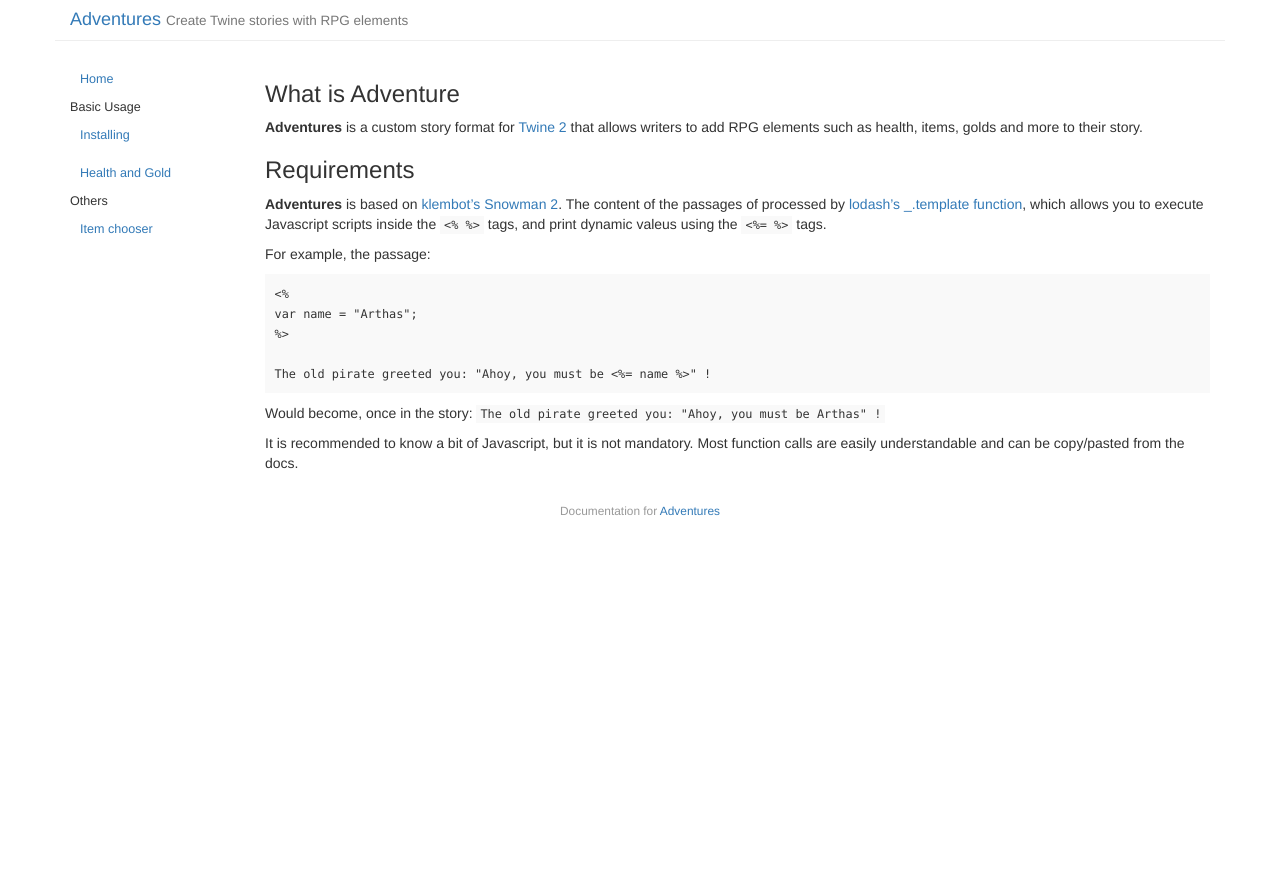
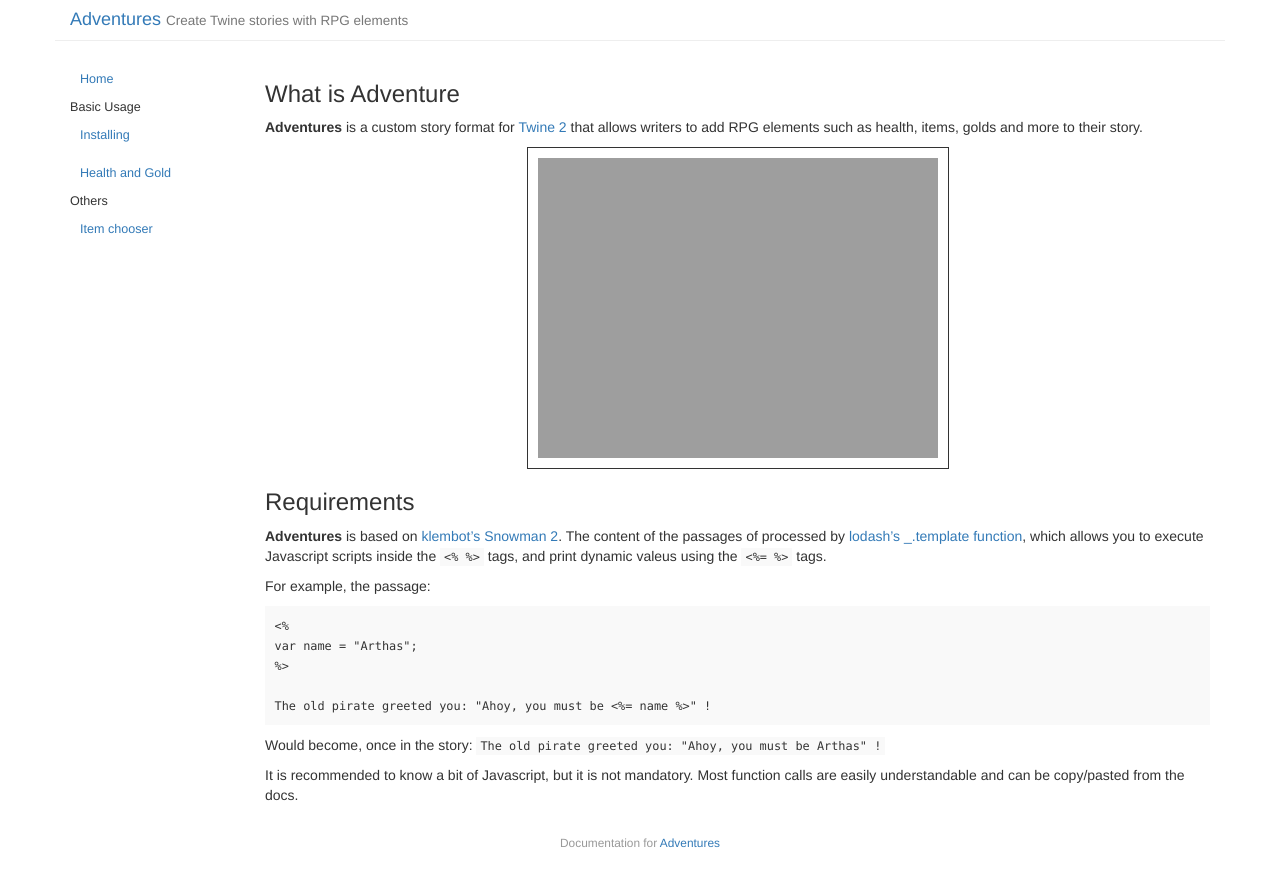
Before and after one commit to Longwelwind/adventures, a Jekyll site: the page built from docs/index.md, in a window 1280 px wide. Shown: the top 887 px of the page. Built offline with Jekyll 4.4.1, drawn with Linux system fonts in a browser that asks for light colours.

Commit message:
Add an image to the home page

```diff
--- a/docs/index.md
+++ b/docs/index.md
@@ -6,6 +6,8 @@ title: "Jekyll Docs Template"
 ### What is Adventure
 
 **Adventures** is a custom story format for [Twine 2](https://twinery.org/) that allows writers to add RPG elements such as health, items, golds and more to their story.
+
+![Demo of Adventures]({{ site.url }}/assets/home-demo.gif)
 
 ### Requirements
 
```
